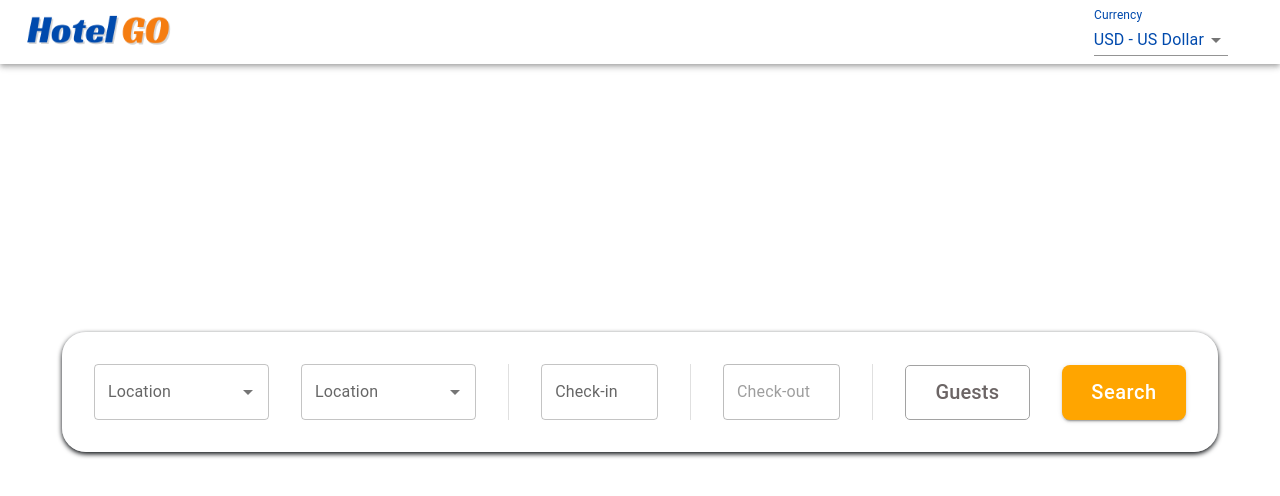
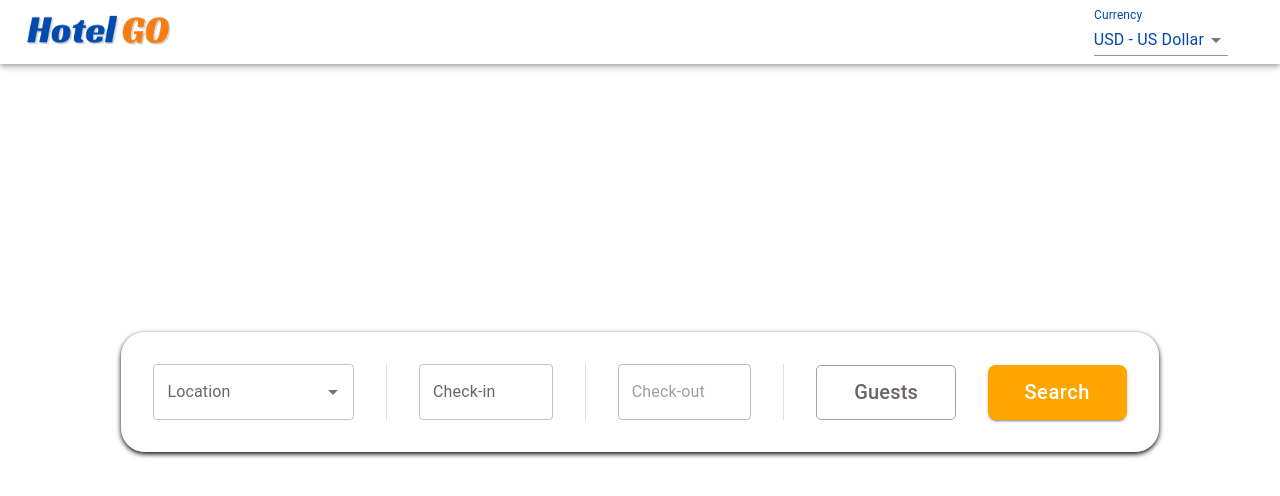
Before and after one commit to Lemanzakarya/HotelGoFront, a Next.js app: page / in a window 1280 px wide. Shown: the top 496 px of the page. Built offline with nearby package versions, Linux system fonts and the light colour scheme.

Commit message:
error correction in AutoComplete

```diff
--- a/src/components/SearchBar.tsx
+++ b/src/components/SearchBar.tsx
@@ -217,8 +217,7 @@ const SearchBar: React.FC<SearchBarProps> = ({
                     ...containerSx
                 }}
             >
-                <AutoCompleteInputBox onChange={handleLocationChange}/>
-                <AutoCompleteInputBox onChange={handleLocationChange}/>
+                <AutoCompleteInputBox onChange={handleLocationChange} />
 
                 <Divider orientation="vertical" flexItem sx={{ height: 'auto' }} />
                 <LocalizationProvider dateAdapter={AdapterDayjs}>
--- a/src/components/shared/AutoCompleteInputBox.tsx
+++ b/src/components/shared/AutoCompleteInputBox.tsx
@@ -155,7 +155,7 @@ export default function AutoCompleteInputBox({ onChange }: AutoCompleteInputBoxP
                 <TextField
                     {...params}
                     label={location || 'Location'}
-                    sx={{ width: '100%' }}
+                    sx={{ width: '100%' , backgroundColor:'rgba(255,255,255,0.75)', borderRadius: '5px'}}
                     inputProps={{
                         ...params.inputProps,
                         autoComplete: 'new-password'
```
